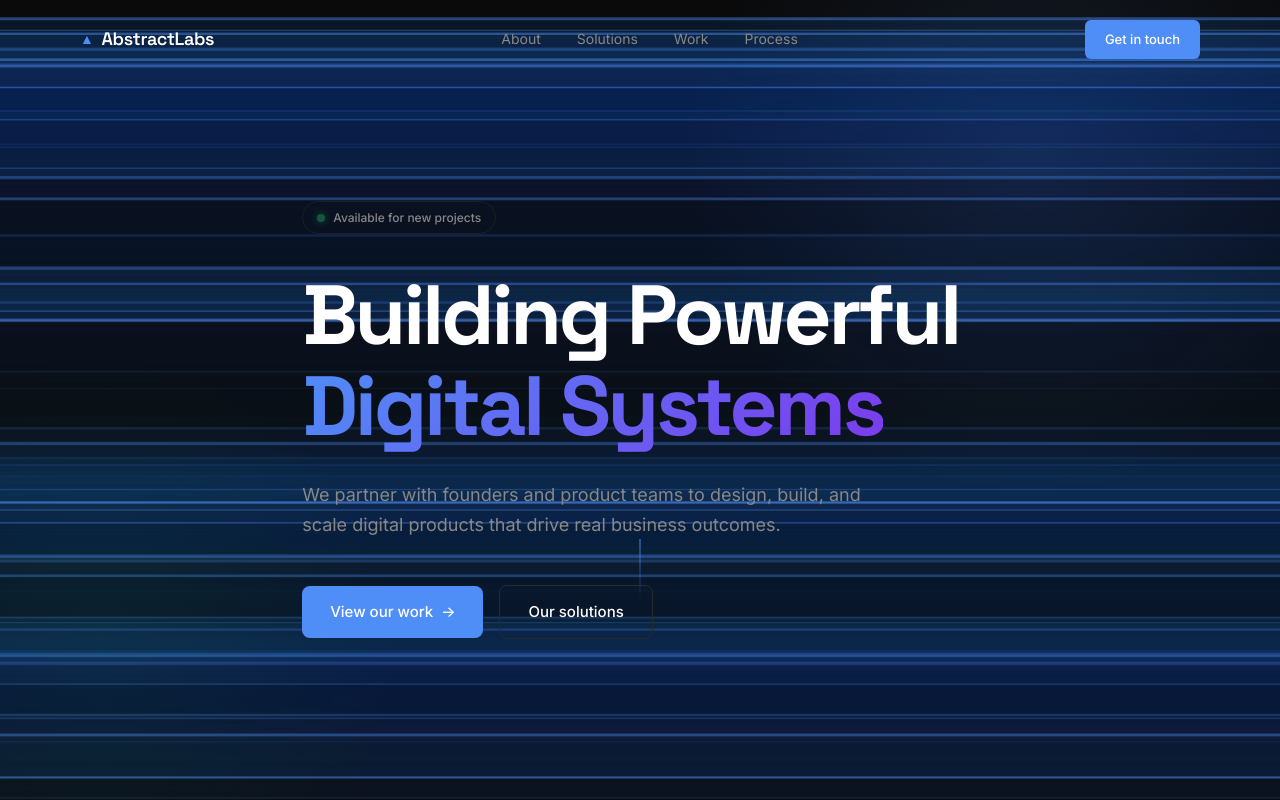
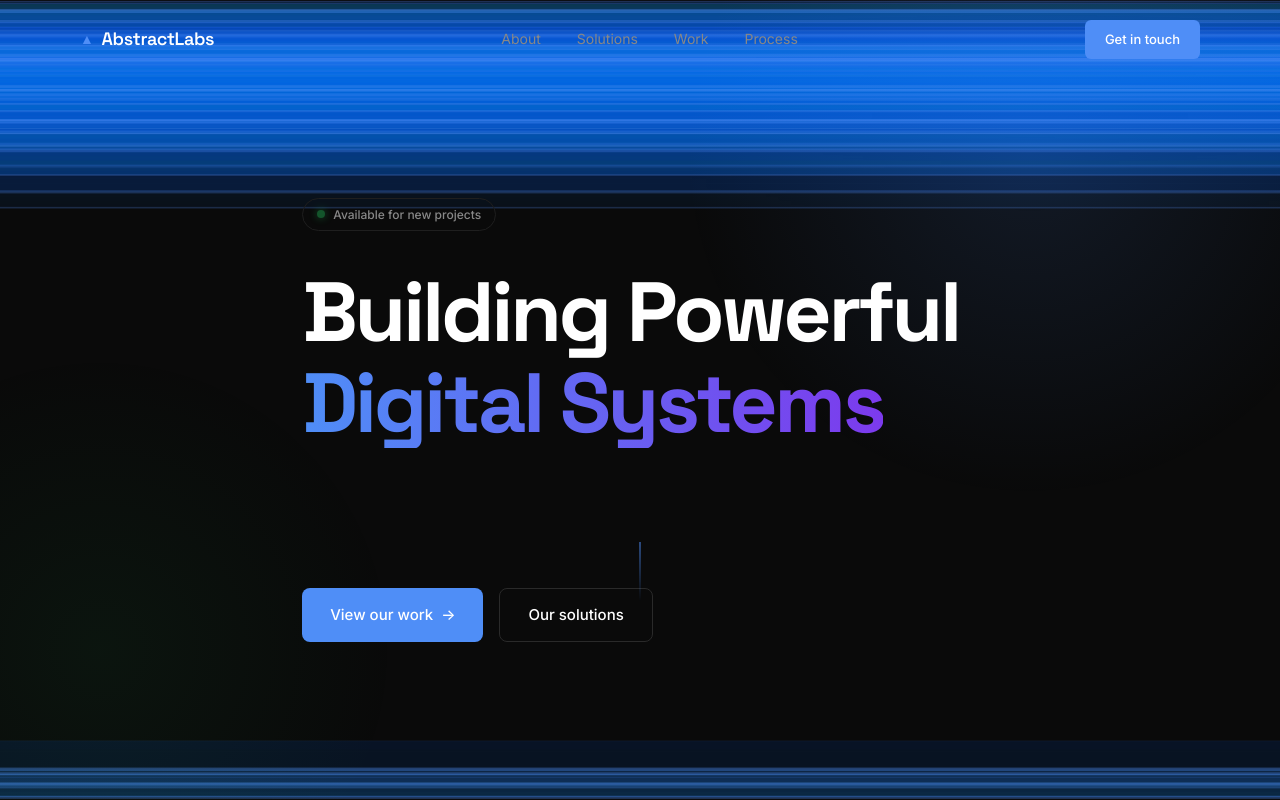
Before and after one commit to abstractlabs-dev/abstractlabs-nextjs, a Next.js app: page / in a window 1280 px wide. Shown: the top 800 px of the page. Built offline with nearby package versions, Linux system fonts and the light colour scheme.

Commit message:
Fix: Particle smearing and text cutoff on live domain

```diff
--- a/components/Hero/Hero.module.css
+++ b/components/Hero/Hero.module.css
@@ -86,25 +86,27 @@
   margin-bottom: 28px;
   animation: fadeUp 0.65s 0.1s ease both;
 }
+
 .accent {
-  background: linear-gradient(135deg, var(--accent) 0%, #7c3aed 100%);
+  background: linear-gradient(to right, var(--accent), #7c3aed);
   -webkit-background-clip: text;
   -webkit-text-fill-color: transparent;
-  background-clip: text;
+  display: inline-block;
 }
 
 .sub {
-  font-size: clamp(15px, 2vw, 18px);
-  color: var(--text-secondary);
-  max-width: 560px;
-  margin-bottom: 44px;
-  line-height: 1.7;
-  animation: fadeUp 0.65s 0.2s ease both;
+  color: var(--text-dim);
+  font-size: 1.25rem;
+  max-width: 600px;
+  margin: 0 auto 3rem;
+  line-height: 1.6;
+  animation: fadeInUp 0.8s ease forwards;
+  animation-delay: 0.2s;
+  opacity: 0;
 }
 
 .actions {
   display: flex;
-  align-items: center;
   gap: 16px;
   flex-wrap: wrap;
   animation: fadeUp 0.65s 0.3s ease both;
--- a/components/ParticleBg/ParticleBg.jsx
+++ b/components/ParticleBg/ParticleBg.jsx
@@ -13,26 +13,31 @@ export default function ParticleBg() {
     let animId;
 
     const resize = () => {
-      canvas.width  = canvas.offsetWidth;
-      canvas.height = canvas.offsetHeight;
+      if (!canvas) return;
+      const { offsetWidth, offsetHeight } = canvas.parentElement || canvas;
+      canvas.width = offsetWidth;
+      canvas.height = offsetHeight;
     };
-    resize();
+
+    // Use a small timeout to ensure the parent container has laid out properly
+    const timer = setTimeout(resize, 100);
     window.addEventListener('resize', resize);
 
-    // Build particles
+    // Build particles with slightly more varied speeds
     const particles = Array.from({ length: PARTICLE_COUNT }, () => ({
-      x: Math.random() * canvas.width,
-      y: Math.random() * canvas.height,
-      r: Math.random() * 1.5 + 0.3,
-      vx: (Math.random() - 0.5) * 0.25,
-      vy: (Math.random() - 0.5) * 0.25,
-      alpha: Math.random() * 0.4 + 0.1,
+      x: Math.random() * (canvas.width || 800),
+      y: Math.random() * (canvas.height || 600),
+      r: Math.random() * 1.5 + 0.5,
+      vx: (Math.random() - 0.5) * 0.3,
+      vy: (Math.random() - 0.5) * 0.3,
+      alpha: Math.random() * 0.3 + 0.1,
     }));
 
     const draw = () => {
+      // Force clear the entire canvas area to prevent "smearing"
       ctx.clearRect(0, 0, canvas.width, canvas.height);
 
-      // Draw connecting lines between close particles
+      // Draw connecting lines
       for (let i = 0; i < particles.length; i++) {
         for (let j = i + 1; j < particles.length; j++) {
           const dx = particles[i].x - particles[j].x;
@@ -40,7 +45,7 @@ export default function ParticleBg() {
           const dist = Math.sqrt(dx * dx + dy * dy);
           if (dist < 120) {
             ctx.beginPath();
-            ctx.strokeStyle = `rgba(79, 142, 247, ${0.06 * (1 - dist / 120)})`;
+            ctx.strokeStyle = `rgba(79, 142, 247, ${0.05 * (1 - dist / 120)})`;
             ctx.lineWidth = 0.5;
             ctx.moveTo(particles[i].x, particles[i].y);
             ctx.lineTo(particles[j].x, particles[j].y);
@@ -53,6 +58,8 @@ export default function ParticleBg() {
       particles.forEach((p) => {
         p.x += p.vx;
         p.y += p.vy;
+
+        // Wrap around edges correctly
         if (p.x < 0) p.x = canvas.width;
         if (p.x > canvas.width) p.x = 0;
         if (p.y < 0) p.y = canvas.height;
@@ -66,9 +73,10 @@ export default function ParticleBg() {
 
       animId = requestAnimationFrame(draw);
     };
-    draw();
+    animId = requestAnimationFrame(draw);
 
     return () => {
+      clearTimeout(timer);
       cancelAnimationFrame(animId);
       window.removeEventListener('resize', resize);
     };
```
